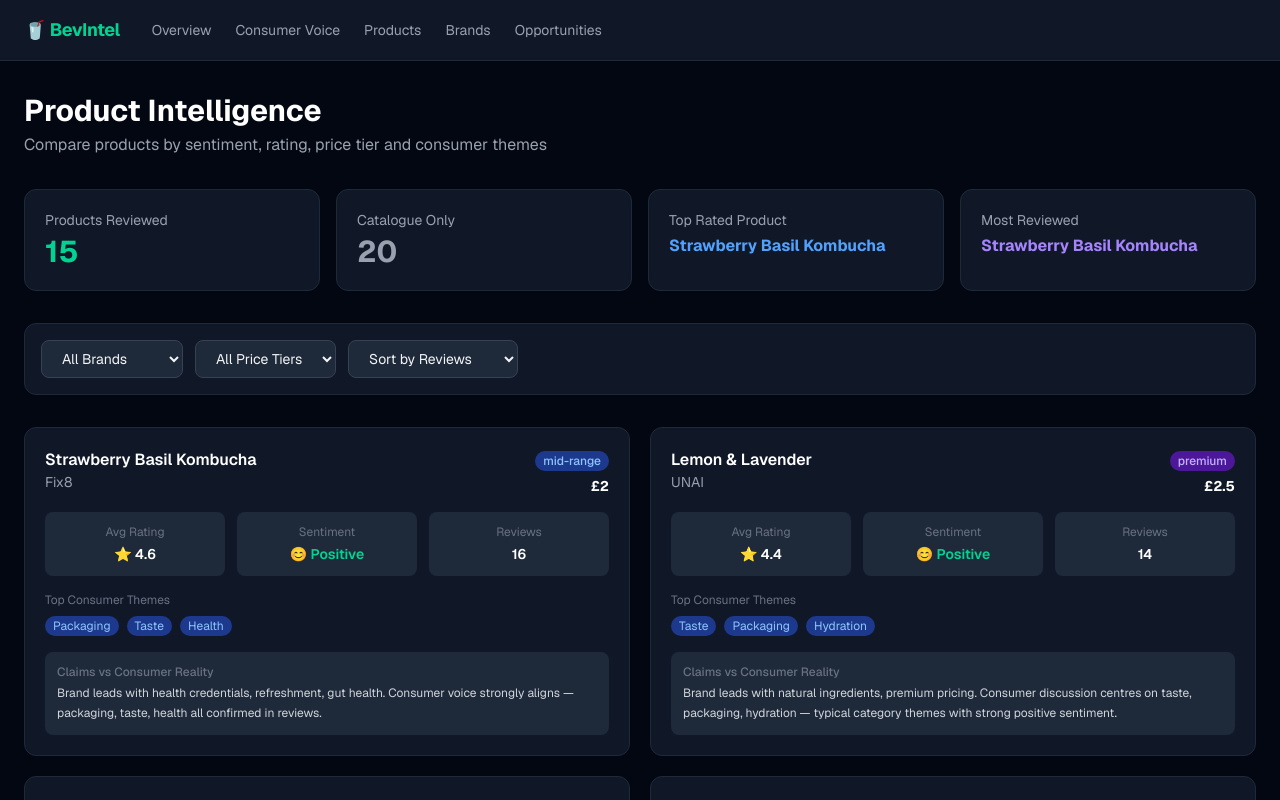
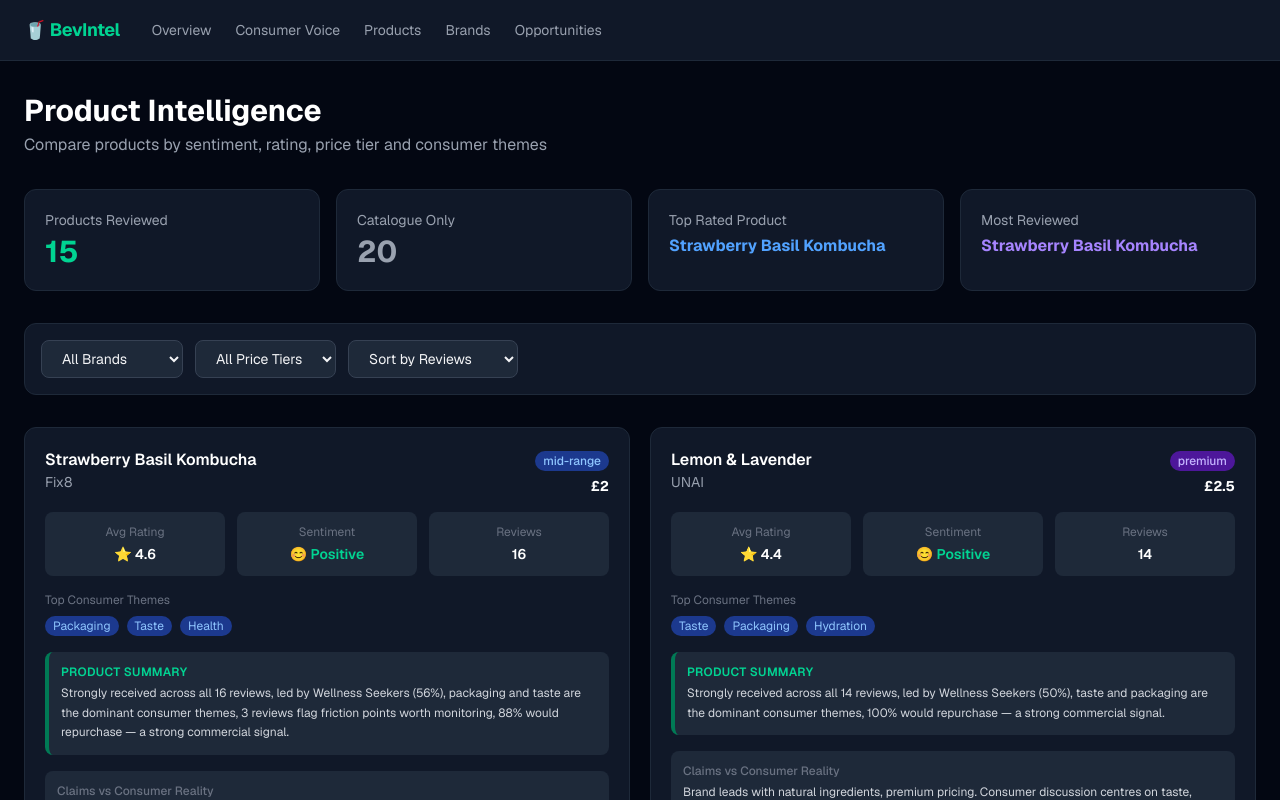
Before and after one commit to daisycloonan/insights-dashboard, a Next.js app: page /products in a window 1280 px wide. Shown: the top 800 px of the page. Built offline with nearby package versions, Linux system fonts and the light colour scheme.

Commit message:
Add data-driven product summary to product cards

```diff
--- a/src/app/products/page.tsx
+++ b/src/app/products/page.tsx
@@ -3,21 +3,103 @@
 import { useEffect, useState, useMemo } from 'react';
 import { loadAllData, loadAllProducts } from '@/lib/data/loader';
 import { extractSignals, buildProductInsights } from '@/lib/insights/extractor';
-import { ProductInsight, RawProduct } from '@/types';
+import { ProductInsight, RawProduct, ReviewIntelligence } from '@/types';
+
+function buildProductSummary(product: ProductInsight, reviews: ReviewIntelligence[]): string {
+  const productReviews = reviews.filter(r => r.product?.productId === product.productId);
+  if (productReviews.length === 0) return 'No review data available.';
+
+  const total = productReviews.length;
+  const positiveCount = productReviews.filter(r => r.sentiment === 'positive').length;
+  const positivePct = Math.round((positiveCount / total) * 100);
+  const intentCount = productReviews.filter(r => r.purchaseIntent).length;
+  const intentPct = Math.round((intentCount / total) * 100);
+
+  // Top archetype
+  const archetypeCounts = productReviews.reduce<Record<string, number>>((acc, r) => {
+    const a = r.archetype;
+    if (a && a !== 'Unknown') acc[a] = (acc[a] ?? 0) + 1;
+    return acc;
+  }, {});
+  const topArchetype = Object.entries(archetypeCounts).sort((a, b) => b[1] - a[1])[0];
+
+  // Complaint signals
+  const COMPLAINT_WORDS = ['disappointed', 'bad', 'terrible', 'awful', 'hate', 'too sweet', 'bland', 'weak', 'watery', 'overpriced'];
+  const complaintCount = productReviews.filter(r =>
+    COMPLAINT_WORDS.some(w => r.transcript.toLowerCase().includes(w))
+  ).length;
+
+  // Standout quotes — find most signal-rich sentence across all reviews
+  const SIGNAL_WORDS = ['love', 'amazing', 'perfect', 'recommend', 'best', 'favourite', 'unique', 'different', 'refreshing', 'natural', 'healthy'];
+  let bestSentence = '';
+  let bestScore = 0;
+  for (const review of productReviews) {
+    const sentences = review.transcript.split(/[.!?]+/).map((s: string) => s.trim()).filter((s: string) => s.length > 30);
+    for (const sentence of sentences) {
+      const score = SIGNAL_WORDS.filter(w => sentence.toLowerCase().includes(w)).length;
+      if (score > bestScore) {
+        bestScore = score;
+        bestSentence = sentence;
+      }
+    }
+  }
+
+  const parts: string[] = [];
+
+  // Opening
+  if (positivePct >= 90) {
+    parts.push(`Strongly received across all ${total} reviews`);
+  } else if (positivePct >= 70) {
+    parts.push(`Generally positive across ${total} reviews (${positivePct}% positive)`);
+  } else {
+    parts.push(`Mixed reception across ${total} reviews (${positivePct}% positive)`);
+  }
+
+  // Archetype
+  if (topArchetype) {
+    const archetypePct = Math.round((topArchetype[1] / total) * 100);
+    parts.push(`led by ${topArchetype[0].replace('The ', '')}s (${archetypePct}%)`);
+  }
+
+  // Top themes
+  if (product.topThemes.length > 0) {
+    parts.push(`${product.topThemes.slice(0, 2).join(' and ')} are the dominant consumer themes`);
+  }
+
+  // Complaints
+  if (complaintCount >= 3) {
+    parts.push(`${complaintCount} reviews flag friction points worth monitoring`);
+  }
+
+  // Repurchase
+  if (intentPct >= 85) {
+    parts.push(`${intentPct}% would repurchase — a strong commercial signal`);
+  } else if (intentPct >= 60) {
+    parts.push(`${intentPct}% expressed repurchase intent`);
+  } else {
+    parts.push(`only ${intentPct}% would repurchase — below category average`);
+  }
+
+  const opening = parts[0];
+  const rest = parts.slice(1);
+  return `${opening}, ${rest.join(', ')}.`;
+}
 
 export default function ProductsPage() {
   const [productInsights, setProductInsights] = useState<ProductInsight[]>([]);
 const [allProducts, setAllProducts] = useState<RawProduct[]>([]);
+const [reviews, setReviews] = useState<ReviewIntelligence[]>([]);
 const [loading, setLoading] = useState(true);
   const [filterTier, setFilterTier] = useState('all');
   const [filterBrand, setFilterBrand] = useState('all');
   const [sortBy, setSortBy] = useState<'avgRating' | 'sentimentScore' | 'priceGBP' | 'reviewCount'>('reviewCount');
 
   useEffect(() => {
-    Promise.all([loadAllData(), loadAllProducts()]).then(([reviews, products]) => {
-      const signals = extractSignals(reviews);
-      setProductInsights(buildProductInsights(reviews, signals));
+    Promise.all([loadAllData(), loadAllProducts()]).then(([data, products]) => {
+  const signals = extractSignals(data);
+  setProductInsights(buildProductInsights(data, signals));
   setAllProducts(products);
+  setReviews(data);
   setLoading(false);
 });
   }, []);
@@ -124,6 +206,13 @@
             )}
 
             {/* Claims vs Reality */}
+            {/* AI Summary */}
+<div className="bg-gray-800 rounded-lg p-3 border-l-4 border-emerald-700">
+  <p className="text-xs text-emerald-400 font-semibold mb-1 uppercase tracking-wide">Product Summary</p>
+  <p className="text-xs text-gray-300 leading-relaxed">{buildProductSummary(product, reviews)}</p>
+</div>
+
+{/* Claims vs Reality */}
 <div className="bg-gray-800 rounded-lg p-3">
   <p className="text-xs text-gray-500 mb-1 font-medium">Claims vs Consumer Reality</p>
   <p className="text-xs text-gray-300 leading-relaxed">{product.claimsVsReality}</p>
```
Lines whose indentation alone changed are shown as unchanged.
